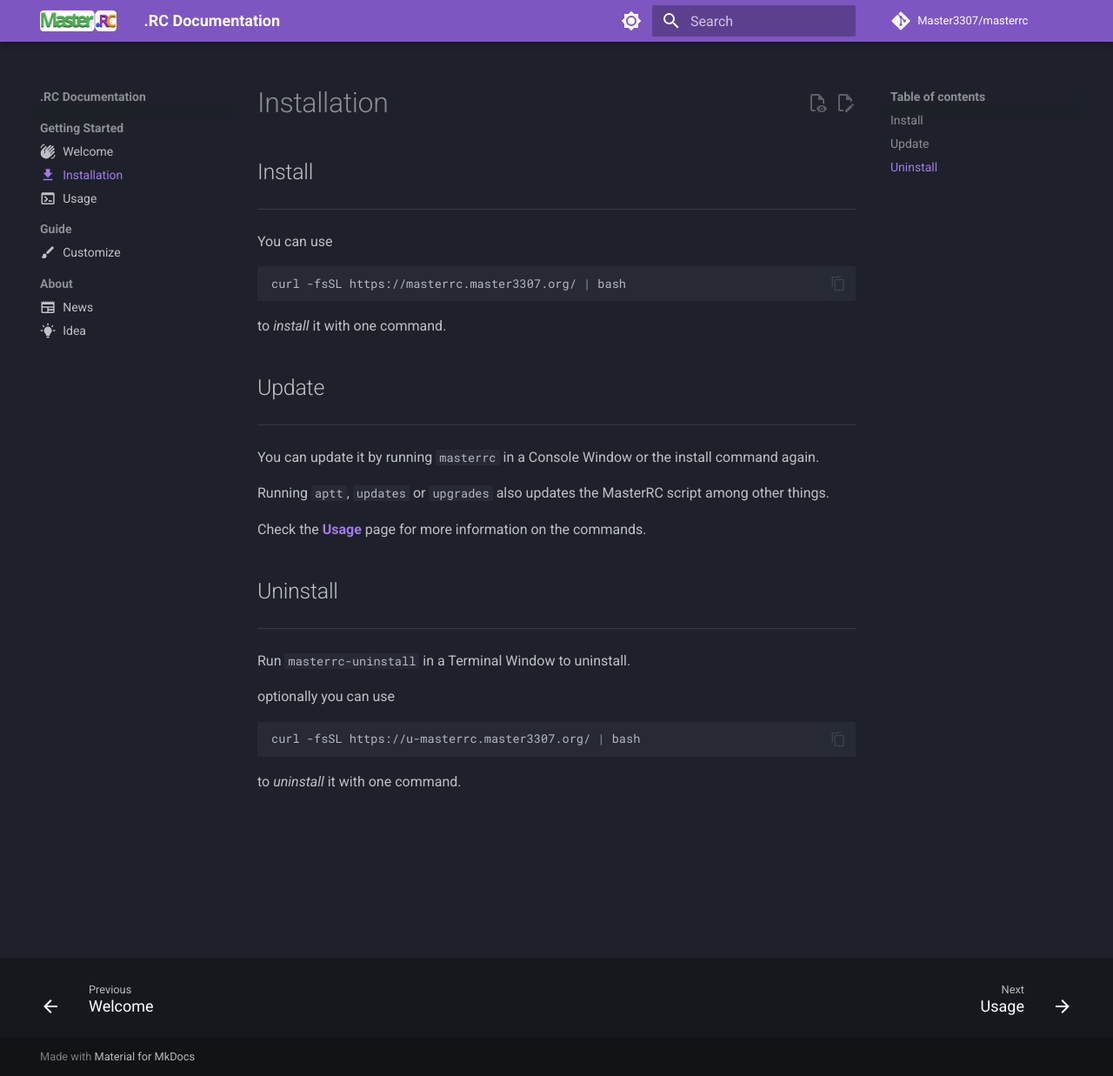
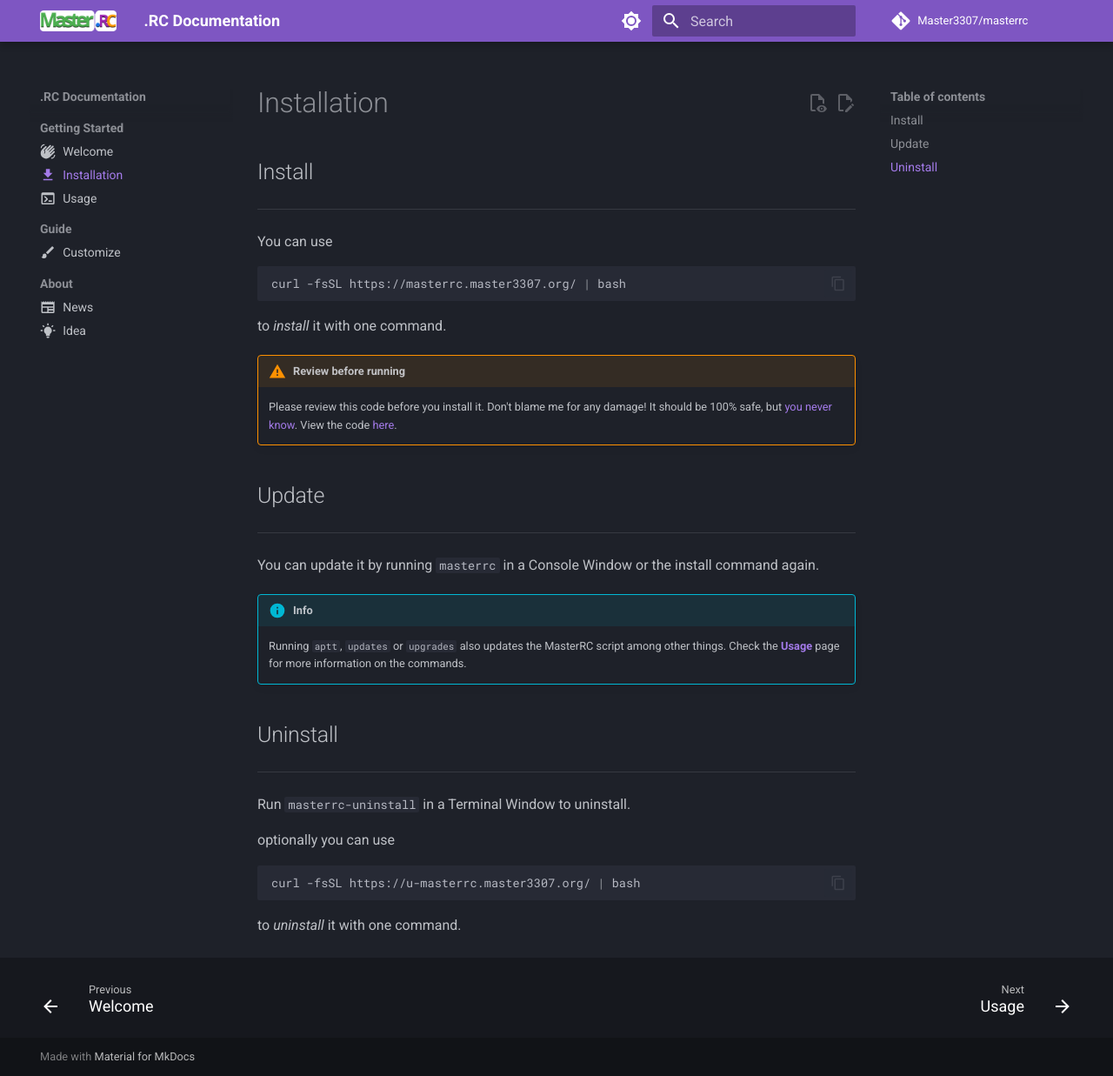
Before and after one commit to Master3307/masterrc, an MkDocs documentation site: the page built from docs/install.md, in a window 1280 px wide and 1237 px high. Shown: the whole window at 87% size. Built offline with MkDocs 1.6.1 and Material for MkDocs 9.7.7, drawn with Linux system fonts in a browser that asks for light colours; plug-ins that fetch from the network failed and are left out; comment, search, counter and statistics services are not loaded.

Commit message:
Better install.md and planning customization docs - added "Coming soon..." to customize.md - added warning and info fields to install.md so it is prettier

```diff
--- a/docs/install.md
+++ b/docs/install.md
@@ -15,14 +15,18 @@ curl -fsSL https://masterrc.master3307.org/ | bash
 
 to *install* it with one command.
 
+!!! warning "Review before running"
+    Please review this code before you install it. Don't blame me for any damage!
+    It should be 100% safe, but [you never know](https://cheatsheetseries.owasp.org/cheatsheets/Secure_Code_Review_Cheat_Sheet.html).
+    View the code [here](https://masterrc.master3307.org/).
+
 ## Update
 
 ---
 You can update it by running `masterrc` in a Console Window or the install command again.
 
-Running `aptt`, `updates` or `upgrades` also updates the MasterRC script among other things.
-
-Check the **[Usage](usage.md)** page for more information on the commands.
+!!! info "Info"
+    Running `aptt`, `updates` or `upgrades` also updates the MasterRC script among other things. Check the **[Usage](usage.md)** page for more information on the commands.
 
 ## Uninstall
 
```
Also changed, not shown: docs/customize.md (+1 -1 lines).
